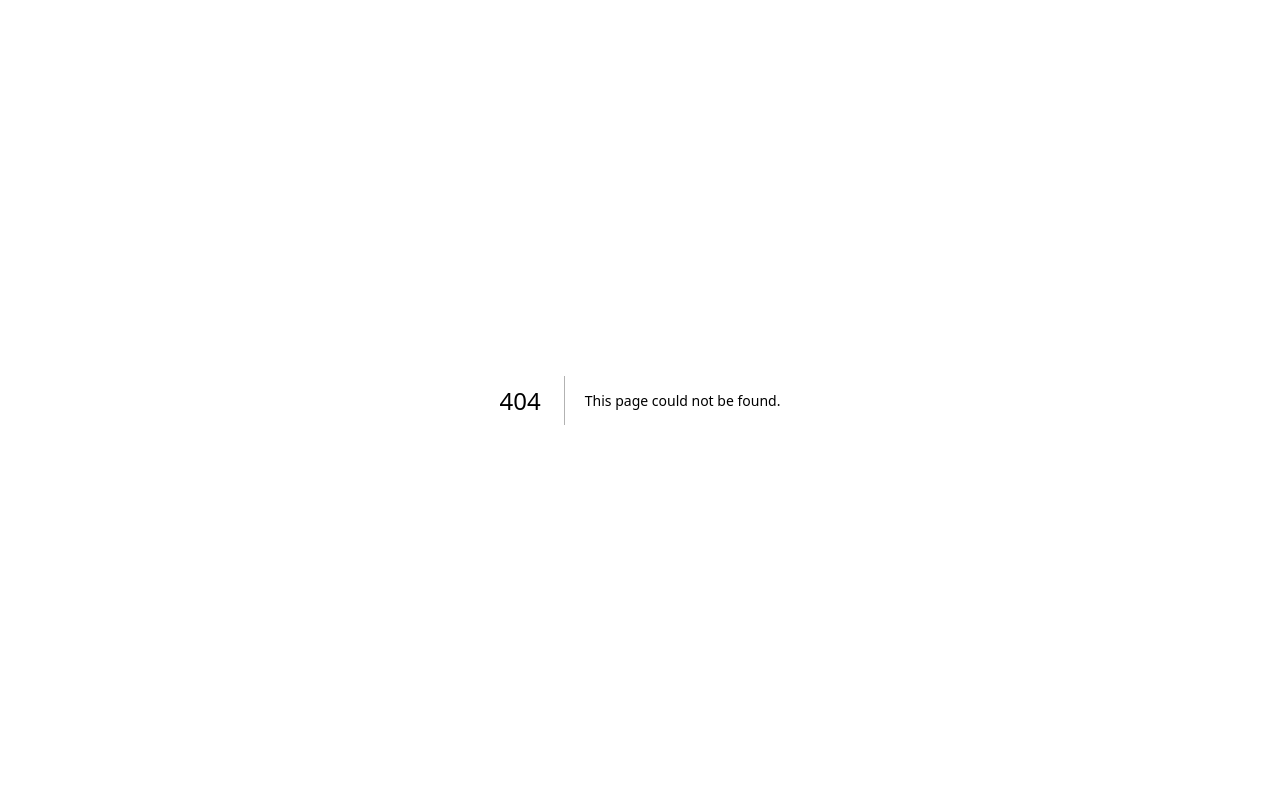
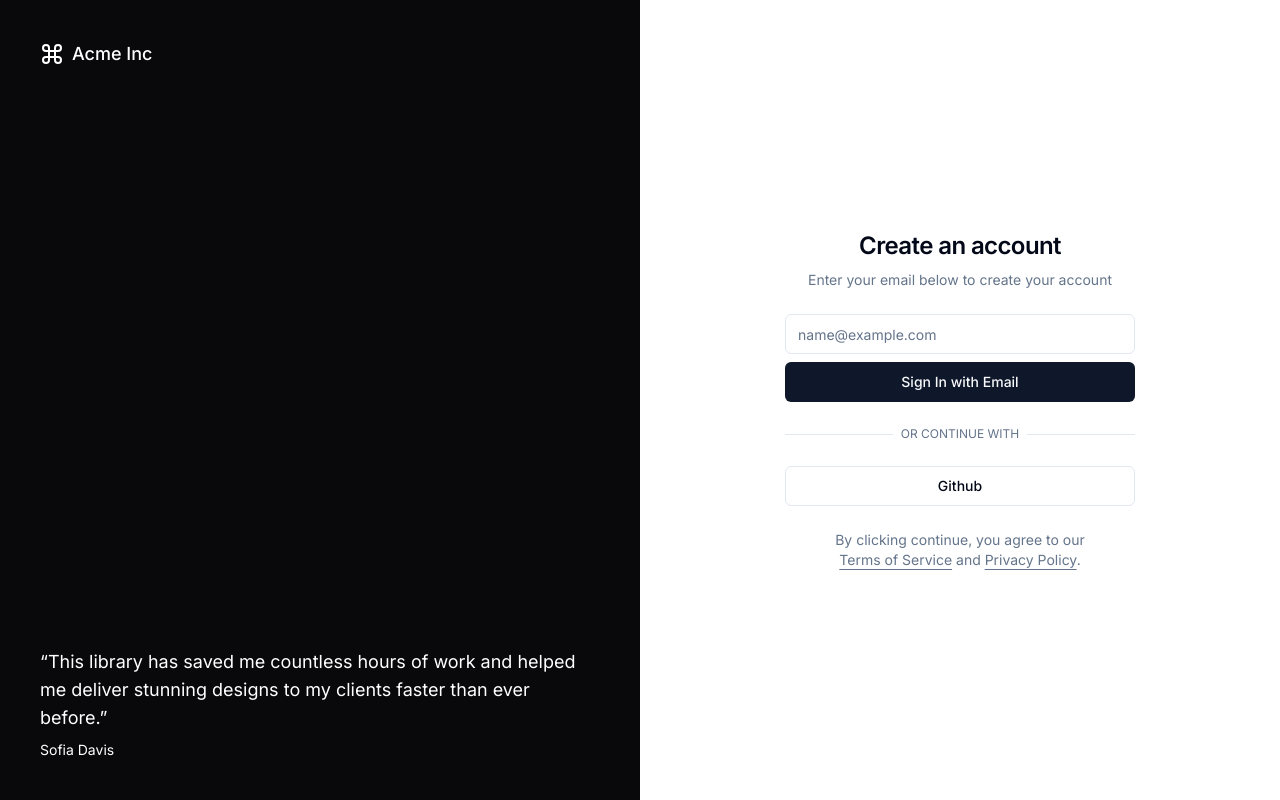
Before and after one commit to nicoheredia59/git-flow-test, a Next.js app: page /sign-in in a window 1280 px wide. Before the commit this address had no page. Built offline with nearby package versions, Linux system fonts and the light colour scheme.

Commit message:
feat(auth): sign-in page

```diff
--- /dev/null
+++ b/app/(auth)/(pages)/sign-in/page.tsx
@@ -0,0 +1,70 @@
+import Link from 'next/link'
+import React from 'react'
+import { UserAuthForm } from './components/use-auth-form'
+
+export default function SignInPage () {
+  return (
+    <div className='container relative flex h-full w-full items-center justify-center md:grid lg:max-w-none lg:grid-cols-2 lg:px-0'>
+      <div className='relative hidden h-full flex-col bg-muted p-10 text-white dark:border-b lg:flex'>
+        <div className='absolute inset-0 bg-zinc-950' />
+        <div className='relative z-20 flex items-center text-lg font-medium'>
+          <svg
+            xmlns='http://www.w3.org/2000/svg'
+            viewBox='0 0 24 24'
+            fill='none'
+            stroke='currentColor'
+            strokeWidth='2'
+            strokeLinecap='round'
+            strokeLinejoin='round'
+            className='mr-2 h-6 w-6'
+          >
+            <path d='M15 6v12a3 3 0 1 0 3-3H6a3 3 0 1 0 3 3V6a3 3 0 1 0-3 3h12a3 3 0 1 0-3-3' />
+          </svg>
+          Acme Inc
+        </div>
+        <div className='relative z-20 mt-auto'>
+          <blockquote className='space-y-2'>
+            <p className='text-lg'>
+              &ldquo;This library has saved me countless hours of work and
+              helped me deliver stunning designs to my clients faster than
+              ever before.&rdquo;
+            </p>
+            <footer className='text-sm'>Sofia Davis</footer>
+          </blockquote>
+        </div>
+      </div>
+      <div>
+        <div className='lg:p-8'>
+          <div className='mx-auto flex w-full flex-col justify-center space-y-6 sm:w-[350px]'>
+            <div className='flex flex-col space-y-2 text-center'>
+              <h1 className='text-2xl font-semibold tracking-tight'>
+                Create an account
+              </h1>
+              <p className='text-sm text-muted-foreground'>
+                Enter your email below to create your account
+              </p>
+            </div>
+            <UserAuthForm />
+            <p className='px-8 text-center text-sm text-muted-foreground'>
+              By clicking continue, you agree to our{' '}
+              <Link
+                href='/terms'
+                className='underline underline-offset-4 hover:text-primary'
+              >
+                Terms of Service
+              </Link>{' '}
+              and{' '}
+              <Link
+                href='/privacy'
+                className='underline underline-offset-4 hover:text-primary'
+              >
+                Privacy Policy
+              </Link>
+              .
+            </p>
+          </div>
+        </div>
+      </div>
+    </div>
+  )
+}
```
